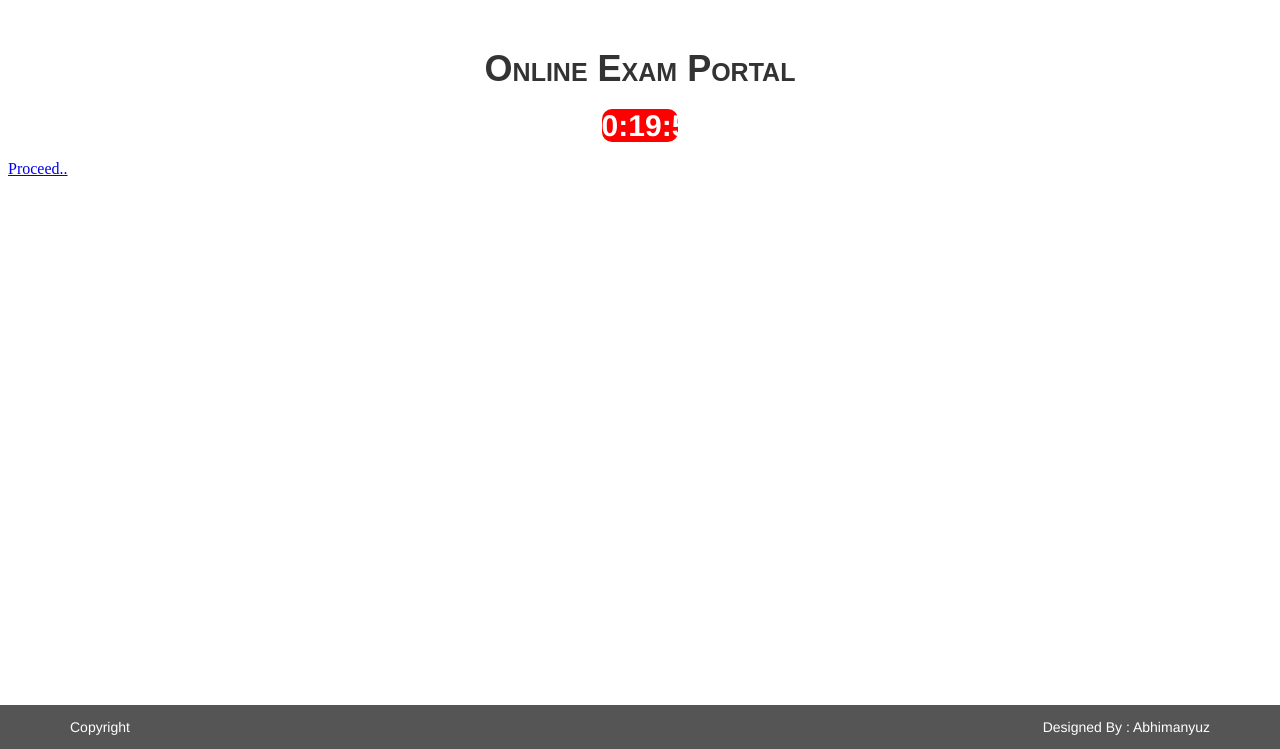
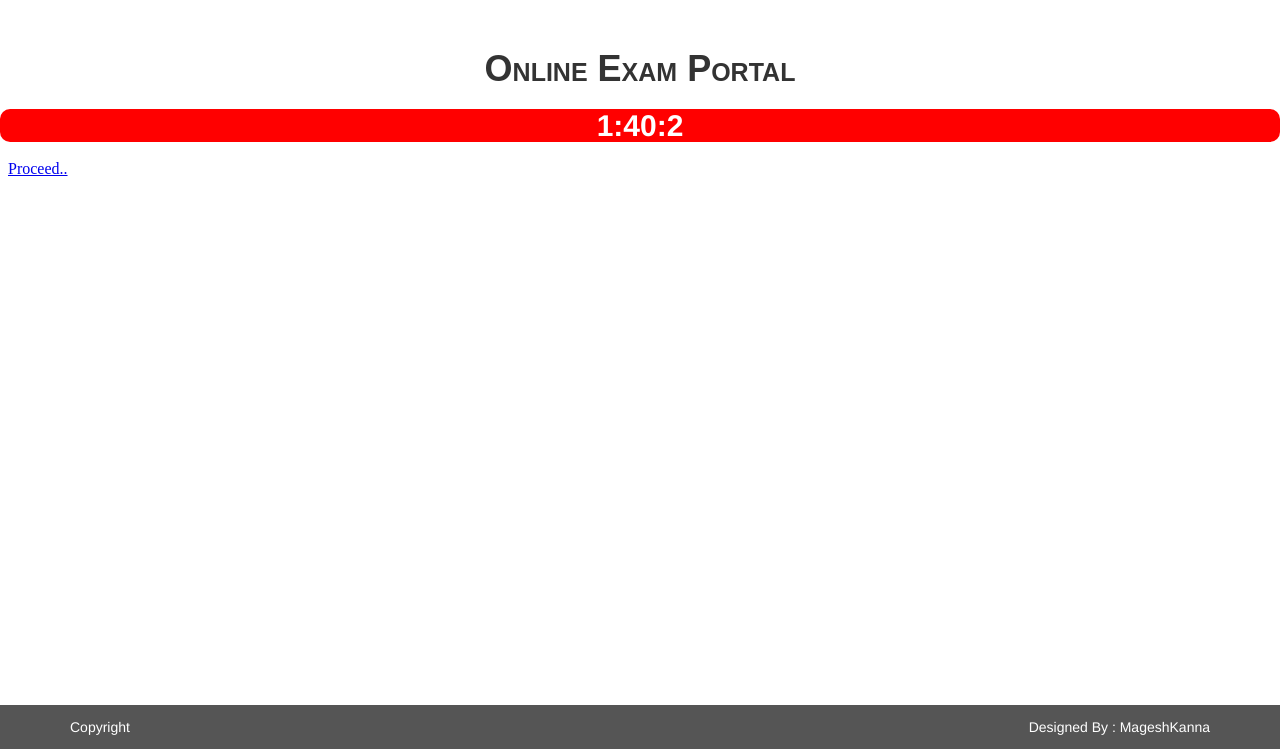
Before and after one commit to MageshKanna/ExamPortal, a PHP site: page /exam.php in a window 1280 px wide. Shown: the part 51-800 px from the top of the page. Run offline with PHP 8.4, Linux system fonts and the light colour scheme; the visitor is signed in with stand-in values (Sample User, id 1).

Commit message:
Update exam.php

```diff
--- a/exam.php
+++ b/exam.php
@@ -1,4 +1,3 @@
-
 <?php
 date_default_timezone_set("Asia/Kolkata");
 
@@ -81,6 +80,7 @@ if (isset($_COOKIE[$cookie_name])) {
 		$eml=$_SESSION['email'];
 		$uq="UPDATE `exam_status` SET `cookie`='$cookie_value' ,`start_time`='$timee',`last_time`='$timee' WHERE `email`='$eml'   ";
 		$res=mysqli_query($con,$uq ) or die(mysqli_error($con));
+
 	}
 
 
@@ -94,6 +94,7 @@ if (!isset($_SESSION['email']))
 
 <!DOCTYPE html>
 <html lang="zxx">
+
 <head>
     <title>Exam Portal</title>
     <!-- custom-theme -->
@@ -101,10 +102,9 @@ if (!isset($_SESSION['email']))
     <meta http-equiv="Content-Type" content="text/html; charset=utf-8" />
     <meta name="keywords" content="" />
 
-<
     <script>
     function resizeIframe(obj) {
-    obj.style.height = 180+ obj.contentWindow.document.body.scrollHeight +'px';
+        obj.style.height = 180 + obj.contentWindow.document.body.scrollHeight + 'px';
     }
     </script>
 
@@ -137,7 +137,7 @@ if (!isset($_SESSION['email']))
                     <span class="icon-bar"></span>
                 </button>
 
-            <a href="#" > </a>
+                <a href="#"> </a>
             </div>
             <div class="collapse navbar-collapse" id="myNavbar">
                 <ul class="nav navbar-nav navbar-right">
@@ -160,12 +160,22 @@ if (!isset($_SESSION['email']))
 
 
     <br><br><br><br>
-	<center><h1 id="what" style="font-family: sans-serif; font-variant: small-caps; font-weight: 800">Online Exam Portal</h1></center>
+    <center>
+        <h1 id="what" style="font-family: sans-serif; font-variant: small-caps; font-weight: 800">Online Exam Portal
+        </h1>
+    </center>
 
-<center><h2 id="timer" style="width:6%; border-radius: 10px; background-color: red; font-weight: 900; color: white"></h2></center>
+    <center>
+        <h2 id="timer" style="width:100%; border-radius: 10px; background-color: red; font-weight: 900; color: white">
+        </h2>
+    </center>
 
-<iframe id="myframe" src="testlink.html" width="100%"  frameborder="0"  scrolling="yes" onload="resizeIframe(this)" ></iframe>
-
+    <iframe id="myframe" src="testlink.html" width="100%" frameborder="0" scrolling="yes"
+        onload="resizeIframe(this)"></iframe>
+<br/>
+<br/>
+<br/>
+<br/>
 
 
     <div class="footer-bottom" style="position:fixed; bottom: 0 !important;">
@@ -188,7 +198,7 @@ if (!isset($_SESSION['email']))
 
                     <div class="design">
 
-           <a target="_blank" href="#">Designed By : Abhimanyuz</a>
+                        <a target="_blank" href="#">Designed By : MageshKanna</a>
 
                     </div>
 
@@ -203,37 +213,35 @@ if (!isset($_SESSION['email']))
 
 
     <script>
+    setTimeout("function1()", 3000);
 
-	setTimeout("function1()", 3000);
-function function1(){
+    function function1() {
         var x = document.getElementById("myframe");
         var y = (x.contentWindow || x.contentDocument);
         if (y.document)
             y = y.document;
-    y=y.getElementById('fmsub');
+        y = y.getElementById('fmsub');
 
 
 
-var time = <?php $timer=1200; echo $time; ?>;   //echo $timer;
+        var time = <?php $timer=3600; echo $time; ?>; //echo $timer;
         //$_SESSION['exam_duration'] is omitted by exam time=1200 seconds
-		time = (time+1);
-		time  = time*1000;
-		function displayTimer()
-		{
-			var hours = Math.floor(time/36e5);
-			var mins = Math.floor((time%36e5)/6e4);
-			var secs = Math.floor((time%6e4)/1000);
-			$('#timer').html(hours+':'+mins+':'+secs);
-			if(time<=0)
-			{
+        time = (time + 1);
+        time = time * 5000;
+
+        function displayTimer() {
+            var hours = Math.floor(time / 36e5);
+            var mins = Math.floor((time % 36e5) / 6e4);
+            var secs = Math.floor((time % 6e4) / 1000);
+            $('#timer').html(hours + ':' + mins + ':' + secs);
+            if (time <= 0) {
                 y.click();
             }
         }
-		setInterval(function()
-		{
-			time-=1000;
+        setInterval(function() {
+            time -= 1000;
             displayTimer();
-		},1000);
+        }, 1000);
 
     }
     </script>
```
Lines whose indentation alone changed are shown as unchanged.
